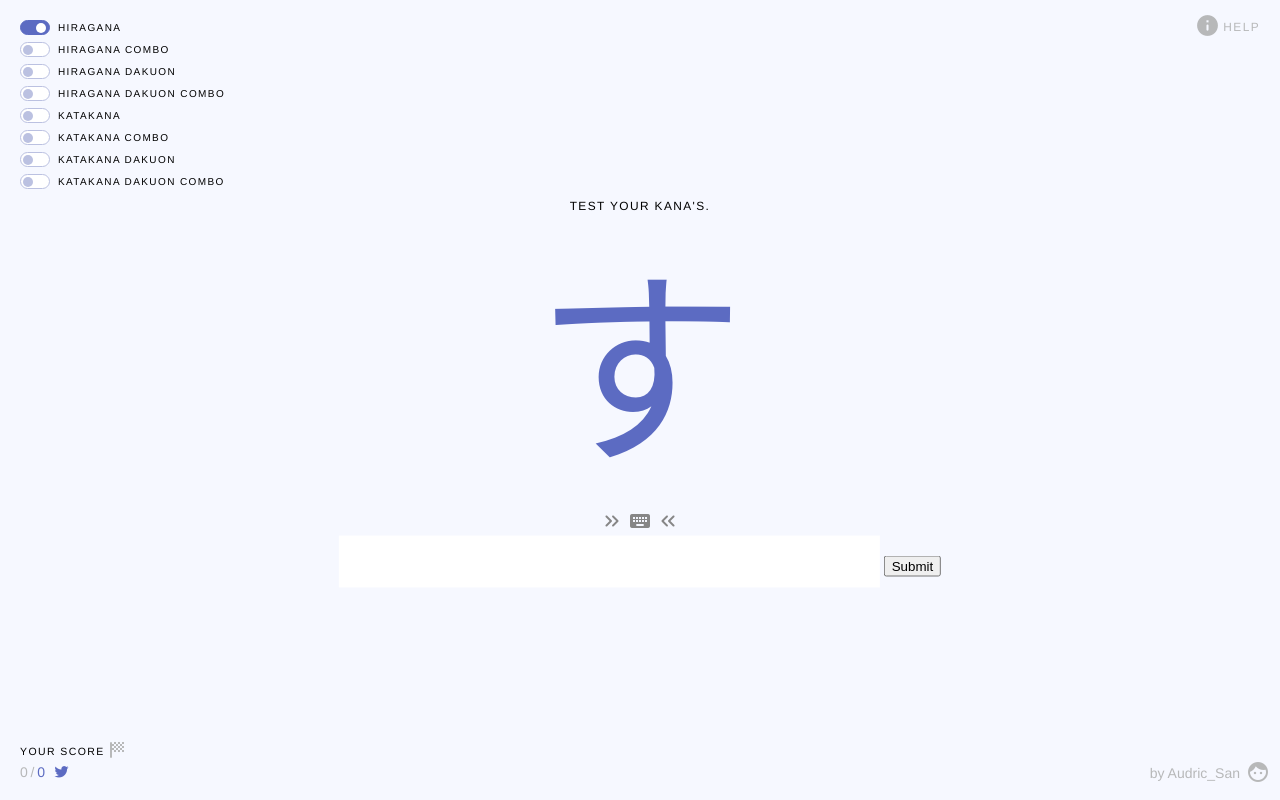
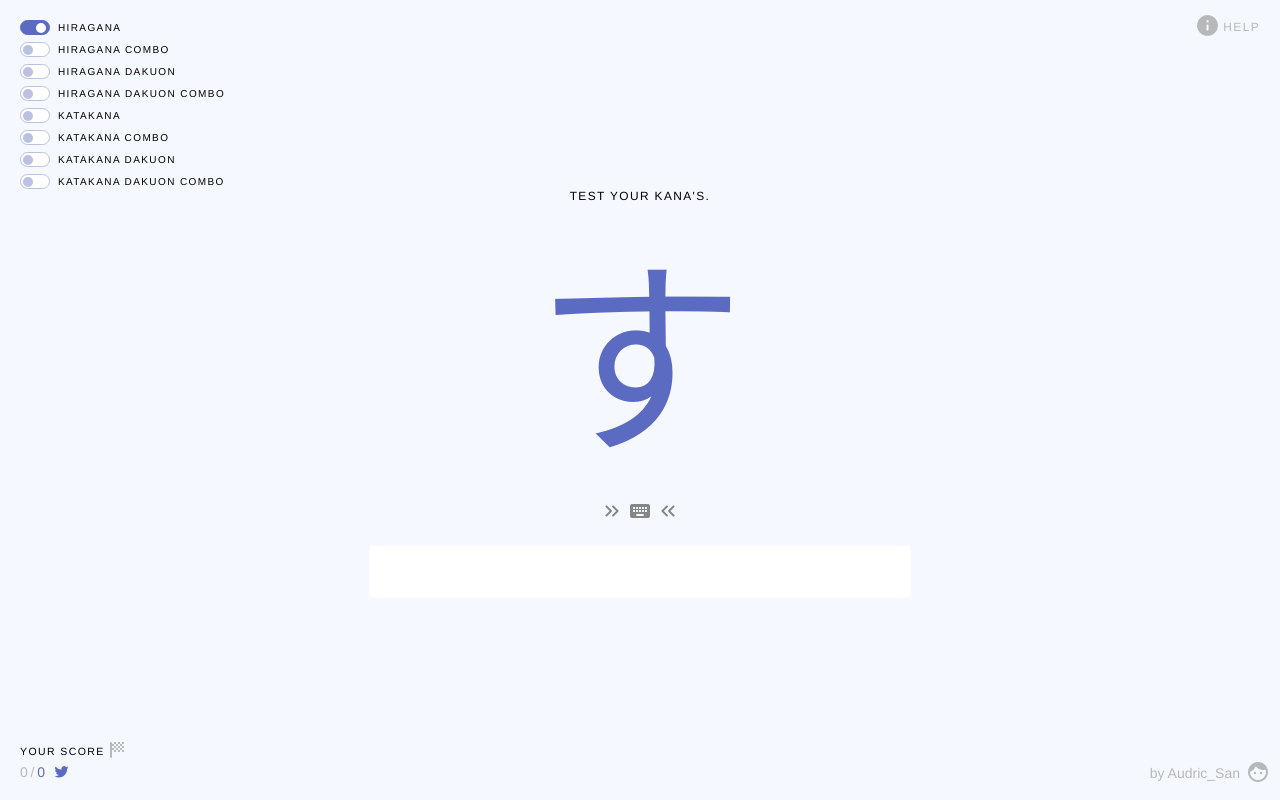
Before and after one commit to AudricSan/kanaTraining, a PHP site: page /view/index.html in a window 1280 px wide. Run offline with PHP 8.4, Linux system fonts and the light colour scheme; some libraries are stand-ins or nearby versions.

Commit message:
Update index.css

```diff
--- a/view/ellements/css/index.css
+++ b/view/ellements/css/index.css
@@ -470,3 +470,11 @@ input {
 .check:after {
   clear: both;
 }
+
+.submit{
+  display: none;
+}
+
+.forms{
+  padding-top: 20px;
+}
```
